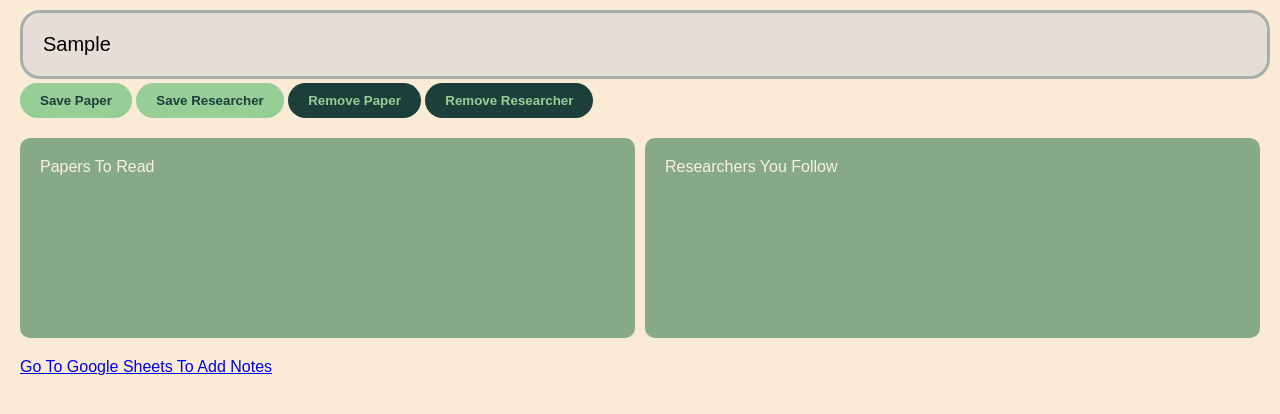
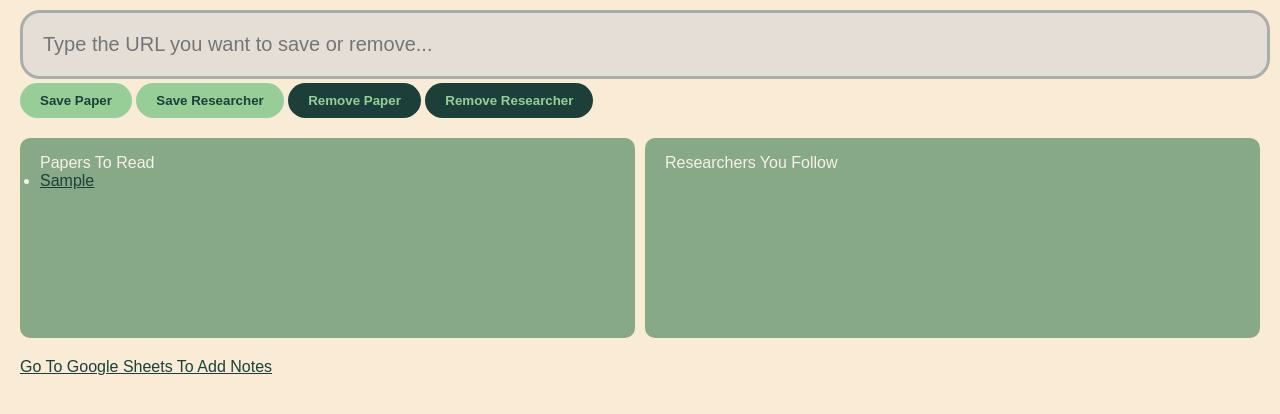
Before and after one commit to moliveme/Research_Tracker_Chrome_Extn, a plain HTML site: page index.html in a window 1280 px wide. Both pictures are taken after typing "Sample" into the empty fields and a click on the button "Save Paper". Drawn offline with Linux system fonts and the light colour scheme.

Commit message:
list, hyperlinks added

```diff
--- a/index.css
+++ b/index.css
@@ -37,7 +37,7 @@ input {
 }
 
 .save:hover {
-    background-color: rgb(131, 145, 130);
+    background-color: rgb(168, 177, 167);
 }
 
 .remove:hover {
@@ -59,7 +59,14 @@ input {
     margin-right: 10px;
     background-color: rgb(135, 169, 135);
     overflow: scroll;
-    padding: 20px;
     border-radius: 10px;
     color: rgb(247, 241, 233);
 }
+
+ul {
+    padding-left: 20px;
+}
+
+a {
+    color: rgb(28, 64, 57);
+}
--- a/index.html
+++ b/index.html
@@ -9,7 +9,7 @@
 </head>
 <body>
 
-    <input type="text" placeholder="What do you want to save or remove?" id="input-el">
+    <input type="text" placeholder="Type the URL you want to save or remove..." id="input-el">
     <button class="save" id="save-paper-btn" onclick="savePaper()">Save Paper</button>
     <button class="save" id="save-researcher-btn" onclick="saveResearcher()">Save Researcher</button>
     <button class="remove" id="remove-paper-btn" onclick="removePaper()">Remove Paper</button>
@@ -17,8 +17,16 @@
 
     <div id="display-holder">
 
-        <div class="display-box" id="display-papers">Papers To Read</div>
-        <div class="display-box" id="display-researchers">Researchers You Follow</div>
+        <div class="display-box">
+            <ul id="display-papers">
+                Papers To Read
+            </ul>
+        </div>
+        <div class="display-box">
+            <ul id="display-researchers">
+                Researchers You Follow
+            </ul>
+        </div>
 
     </div>
 
--- a/index.js
+++ b/index.js
@@ -75,29 +75,45 @@ function removeResearcher() {
 
 function updatePaperDisplay() {
 
-    displayTxt = ""
-
     allPapers.forEach((pEl) => {
 
-        displayTxt += "\n" + <a href="google.com">hey</a>
+        displayTxt += `
+        <li>
+            <a target='_blank' href='${pEl}'>
+                ${pEl}
+            </a>
+        </li>`
 
     });
 
-    document.getElementById("display-papers").innerText = "Papers To Read\n" + displayTxt
+    document.getElementById("display-papers").innerHTML = "Papers To Read\n" + displayTxt
+
+    displayTxt = ""
+
+    //clear out input field
+    document.getElementById("input-el").value = ""
 
 }
 
 function updateResearcherDisplay() {
 
-    displayTxt = ""
-
     allResearchers.forEach((rEl) => {
 
-        displayTxt += "\n" + rEl
+        displayTxt += `
+        <li>
+            <a target='_blank' href='${rEl}'>
+                ${rEl}
+            </a>
+        </li>`
 
     });
 
-    document.getElementById("display-researchers").innerText = "Researchers You Follow\n" + displayTxt
+    document.getElementById("display-researchers").innerHTML = "Researchers You Follow\n" + displayTxt
+
+    displayTxt = ""
+
+    //clear out input field
+    document.getElementById("input-el").value = ""
 
 }
 
@@ -105,3 +121,10 @@ function deleteAll() {
     allLinks = []
     updateDisplay()
 }
+
+// can use event listeners instead of onclick and
+// function call
+// const can also be used to define vars instead of let
+// but const vars' value cannot be reassigned: so
+// ...it tells the user/programmer that a variable doesn't
+// chang in the program
```
